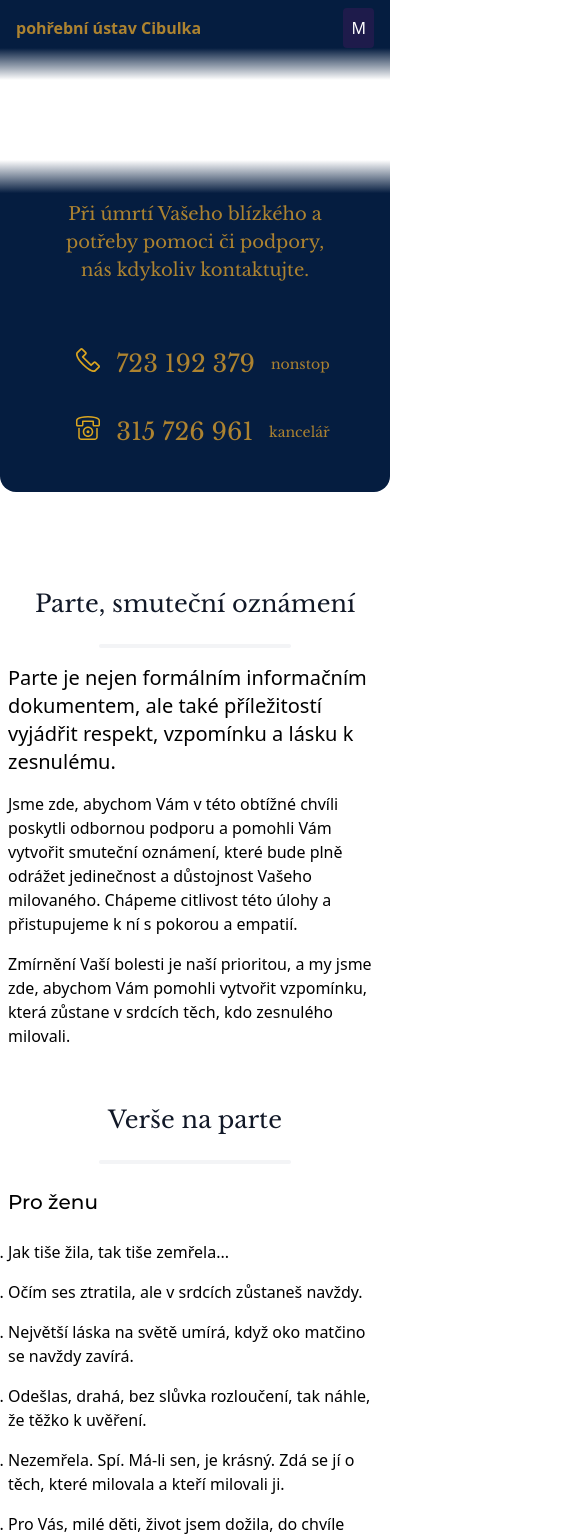
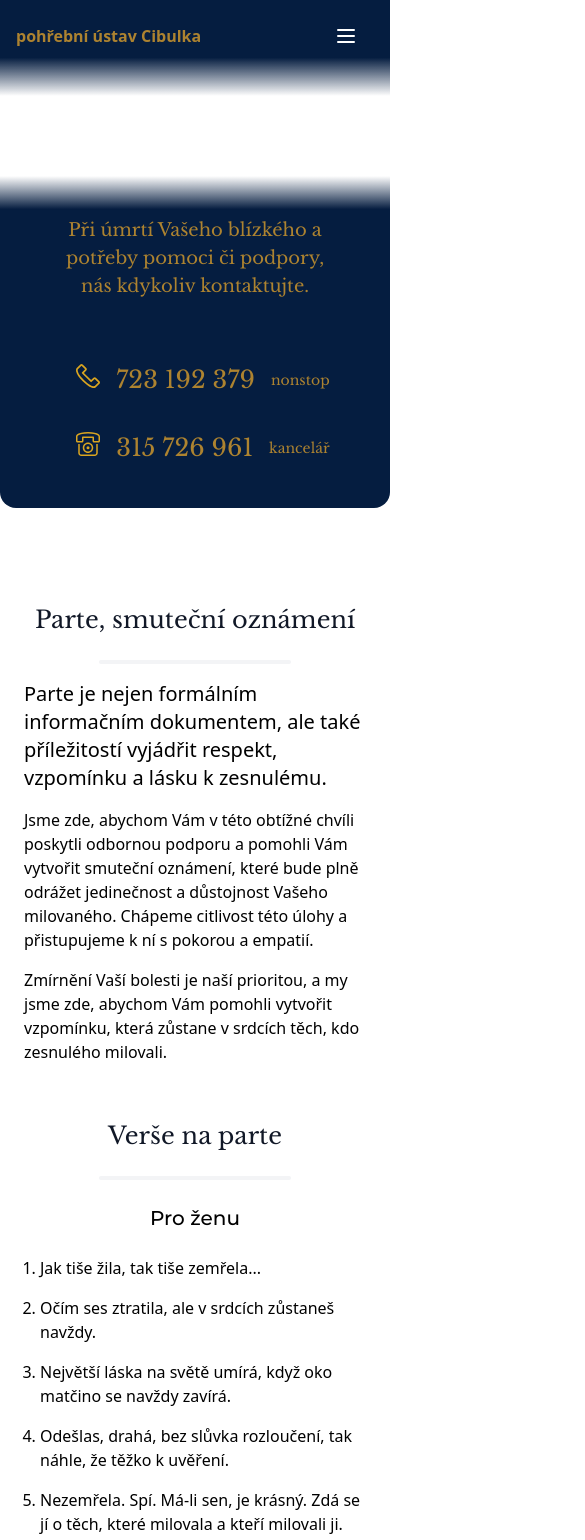
Before and after one commit to wentura/pohrebniustavkralupy.cz, a Next.js app: page /sluzby/parte in a window 390 px wide. Shown: the top 1540 px of the page, 585 px wide, since content can reach past the window. Built offline with nearby package versions, Linux system fonts and the light colour scheme.

Commit message:
snaha o mobilni menu / nezavira

```diff
--- a/app/(content)/o-nas/page.jsx
+++ b/app/(content)/o-nas/page.jsx
@@ -44,7 +44,7 @@ export default function Onas() {
         </div>
       </section>
       <section className="text-gray-600 body-font">
-        <div className="container mx-auto flex px-5 py-16 md:flex-row flex-col items-center md:flex-row-reverse">
+        <div className="container mx-auto flex px-5 py-16 flex-col items-center md:flex-row-reverse">
           <div className="lg:max-w-lg lg:w-full md:w-1/2 w-5/6 mb-10 md:mb-0">
             <img
               className="object-cover object-center rounded"
@@ -52,7 +52,7 @@ export default function Onas() {
               src="https://dummyimage.com/720x600"
             />
           </div>
-          <div className="lg:flex-grow md:w-1/2 lg:pl-24 md:pl-16 flex flex-col md:items-start md:text-left items-center text-center">
+          <div className="lg:flex-grow md:w-1/2 lg:pr-24 md:pr-16 flex flex-col md:items-start md:text-left items-center text-center">
             <h1 className="title-font sm:text-4xl text-3xl mb-4 font-medium text-gray-900 font-nadpis">
               Historie
             </h1>
--- a/app/(content)/sluzby/parte/page.jsx
+++ b/app/(content)/sluzby/parte/page.jsx
@@ -2,7 +2,7 @@ import ObrazkyNaParte from "@/components/obrazkyNaParte";
 
 export default function Parte() {
   return (
-    <section>
+    <section className="px-4">
       <div class="container px-2 sm:px-12 py-24 mx-auto flex flex-wrap">
         <div class="flex flex-col text-center w-full mb-12">
           <h1 class="sm:text-3xl text-2xl font-medium font-nadpis mb-4 text-gray-900">
@@ -31,7 +31,7 @@ export default function Parte() {
           </h1>
           <hr className="w-48 h-1 mx-auto my-2 bg-gray-100 border-0 rounded md:mt-2 md:mb-8 dark:bg-gray-700" />
           <p>
-            <h2 className="text-left text-xl md:text-2xl pt-4 pb-2 font-obsah">
+            <h2 className="text-center md:text-left text-xl md:text-2xl pt-4 pb-2 font-obsah">
               Pro ženu
             </h2>
 
@@ -159,7 +159,7 @@ export default function Parte() {
                 Odešels, drahý, bez slůvka rozloučení tak náhle, že těžko k
                 uvěření.
               </li>
-              <li className="break-after-column">
+              <li className="md:break-after-column">
                 Na shledanou, drahý, zůstaneš mi v srdci na věky. Rozejdeme se,
                 není na vybranou. Svede nás až zítřek daleký.
               </li>
--- a/app/(content)/sluzby/pohrby/page.jsx
+++ b/app/(content)/sluzby/pohrby/page.jsx
@@ -52,7 +52,7 @@ export default function Pohrby() {
               src="https://dummyimage.com/720x600"
             />
           </div>
-          <div className="lg:flex-grow md:w-1/2 lg:pl-24 md:pl-16 flex flex-col md:items-start md:text-left items-center text-center">
+          <div className="lg:flex-grow md:w-1/2 lg:pr-24 md:pr-16 flex flex-col md:items-start md:text-left items-center text-center">
             <h1 className="title-font sm:text-4xl text-3xl mb-4 font-medium text-gray-900 font-nadpis">
               Pohřeb bez obřadu
             </h1>
--- a/app/style.css
+++ b/app/style.css
@@ -5,7 +5,9 @@
   background-position: center center;
   background-size: cover;
 }
-
+ol.parte {
+  padding-left: 1rem;
+}
 .parte > li {
   margin-top: 1em;
 }
--- a/components/header.jsx
+++ b/components/header.jsx
@@ -1,4 +1,5 @@
 import Menu from "./menu";
+import MobileMenu from "./mobileMenu";
 
 export default function Header({ klas }) {
   klas ? klas : "";
@@ -20,9 +21,7 @@ export default function Header({ klas }) {
         </nav> */}
 
       <Menu klas="min-w-[300px] items-center hidden xl:flex" />
-      <button className="flex xl:hidden bg-indigo-950  focus:outline-none hover:bg-modra p-2 rounded text-base  md:mt-0">
-        M
-      </button>
+      <MobileMenu />
     </header>
   );
 }
--- a/components/menu.jsx
+++ b/components/menu.jsx
@@ -4,13 +4,14 @@ import { menuItems } from "./data-menu";
 export default function Menu({ klas }) {
   klas ? klas : "";
   return (
-    <div className={`flex ${klas}`}>
-      <ul className="flex gap-8">
+    <div className={`flex flex-col xl:flex-row ${klas}`}>
+      <ul className="flex flex-col xl:flex-row gap-8 text-center xl:text-left">
         {menuItems.map((menuItem) => {
           return (
             <li key={menuItem.link}>
               <Link
                 key={menuItem.link}
+                rel="noopener noreferrer"
                 href={menuItem.link}
                 className="odkaz-bila"
               >
--- /dev/null
+++ b/components/mobileMenu.jsx
@@ -0,0 +1,101 @@
+"use client";
+
+import Link from "next/link";
+import React, { useState } from "react";
+import Menu from "./menu";
+export default function MobileMenu() {
+  const [isOpen, setIsOpen] = useState(false);
+  function toggleMenu() {
+    setIsOpen(!isOpen);
+  }
+  return (
+    <div>
+      <button className="flex justify-end p-4 xl:hidden" onClick={toggleMenu}>
+        <svg
+          xmlns="http://www.w3.org/2000/svg"
+          fill="none"
+          viewBox="0 0 24 24"
+          stroke="currentColor"
+          className="w-6 h-6"
+        >
+          <path
+            strokeLinecap="round"
+            strokeLinejoin="round"
+            strokeWidth="2"
+            d="M4 6h16M4 12h16M4 18h16"
+          ></path>
+        </svg>
+      </button>
+      <nav
+        className={`${
+          isOpen ? "block" : "hidden"
+        }  top-0 left-0 right-0 bg-white px-2 pt-2 pb-4 z-10 flex flex-col text-gray-900 shadow-md opacity-90 w-full h-screen fixed`}
+      >
+        <button className="flex justify-end p-4" onClick={toggleMenu}>
+          <svg
+            xmlns="http://www.w3.org/2000/svg"
+            fill="none"
+            viewBox="0 0 24 24"
+            stroke="black"
+            className="w-6 h-6"
+          >
+            <path
+              strokeLinecap="round"
+              strokeLinejoin="round"
+              strokeWidth="2"
+              d="M 0 0 L 20 20 L 0 0 M 20 0 L 0 20 L 20 0"
+            ></path>
+          </svg>
+        </button>
+        {/* <ul className="flex flex-col gap-y-4 w-full items-center text-xl my-12">
+          <li className="flex">
+            <Link
+              rel="noopener noreferrer"
+              href="/ubytovani"
+              className="flex items-center px-4 -mb-1 hover:underline transition duration-300 ease-in-out underline-offset-4"
+            >
+              ubytování
+            </Link>
+          </li>
+          <li className="flex">
+            <Link
+              rel="noopener noreferrer"
+              href="/restaurace"
+              className="flex items-center px-4 -mb-1 hover:underline transition duration-300 ease-in-out underline-offset-4"
+            >
+              restaurace
+            </Link>
+          </li>
+          <li className="flex">
+            <Link
+              rel="noopener noreferrer"
+              href="/cenik"
+              className="flex items-center px-4 -mb-1 hover:underline transition duration-300 ease-in-out underline-offset-4"
+            >
+              ceník
+            </Link>
+          </li>
+          <li className="flex">
+            <Link
+              rel="noopener noreferrer"
+              href="/volny-cas"
+              className="flex items-center px-4 -mb-1 hover:underline transition duration-300 ease-in-out underline-offset-4"
+            >
+              volný čas
+            </Link>
+          </li>
+          <li className="flex">
+            <Link
+              rel="noopener noreferrer"
+              href="/kontakt"
+              className="flex items-center px-4 -mb-1 hover:underline transition duration-300 ease-in-out underline-offset-4"
+            >
+              kontakt
+            </Link>
+          </li>
+        </ul> */}
+        <Menu />
+      </nav>
+    </div>
+  );
+}
```
